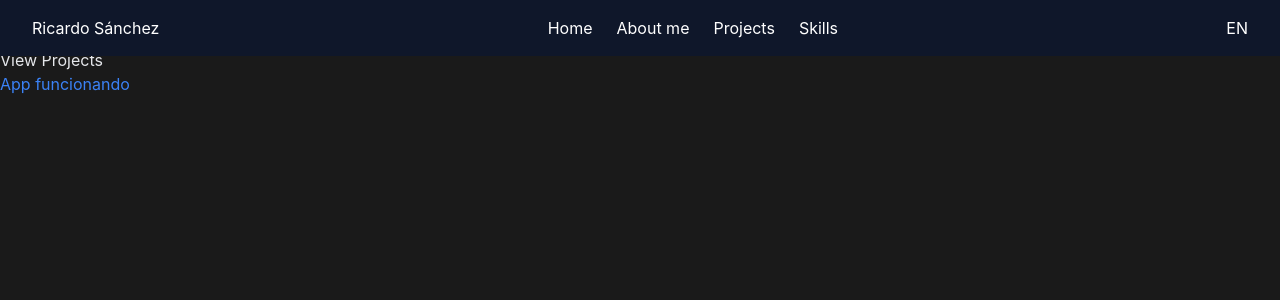
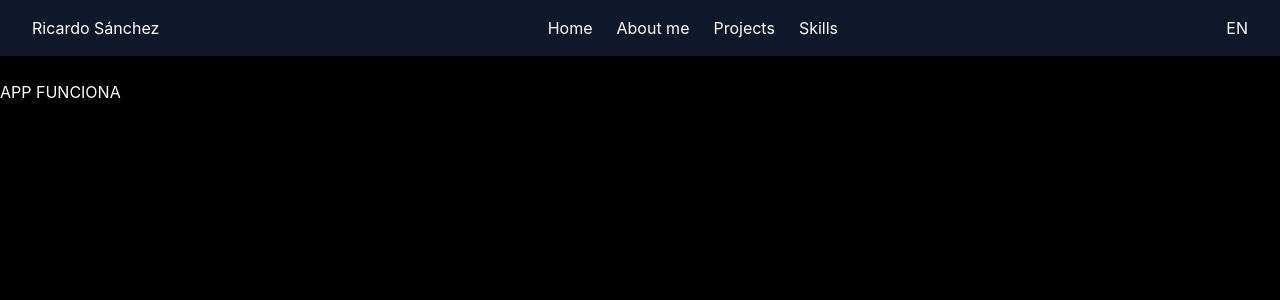
Before and after one commit to Dynamo15/portafolio, a React (Vite) app: page / in a window 1280 px wide. Shown: the top 300 px of the page. Built offline with nearby package versions, Linux system fonts and the light colour scheme.

Commit message:
fear: se restauro el navbar en el layout

```diff
--- a/src/App.jsx
+++ b/src/App.jsx
@@ -1,20 +1,17 @@
 import { } from "react";
-import Layout from "./layout/Layout"
+import Layout from "./layout/Layout";
 import About from "./secciones/About";
 import Projects from "./secciones/Projects";
 import Skills from "./secciones/Skills";
 import Hero from "./secciones/Hero";
-import Navbar from "./componentes/Navbar/Navbar";
+
 
 
 function App() {
   return (
-    <>
-      <Navbar />
-      <Hero />
-      <h1 className= "text-3x1 text-blue-500">App funcionando</h1>
-    </>
-
+    <Layout>
+      <h1>APP FUNCIONA</h1>
+    </Layout>
   );
 }
 
--- a/src/componentes/Navbar/Navbar.jsx
+++ b/src/componentes/Navbar/Navbar.jsx
@@ -18,6 +18,7 @@ const Navbar = () => {
       <div className="Navbar__logo">Ricardo Sánchez</div>
 
 
+
       <ul className="navbar__links">
         {navigation.map((item) => (
   <li key={item.id}>
@@ -26,6 +27,8 @@ const Navbar = () => {
     </a>
   </li>
 ))}
+
+
 
     </ul >
       <button onClick={() => setLanguage(language === "es" ? "en" : "es")}>
--- a/src/layout/Layout.jsx
+++ b/src/layout/Layout.jsx
@@ -1,8 +1,13 @@
+import Navbar from "../componentes/Navbar/Navbar"
+
+
 const Layout = ({ children }) => {
   return (
     <div className="bg-black text-white min-h-screen">
         <Navbar/>
-      {children}
+        <main className="pt-20">
+        {children}
+        </main>
     </div>
   );
 };
```
